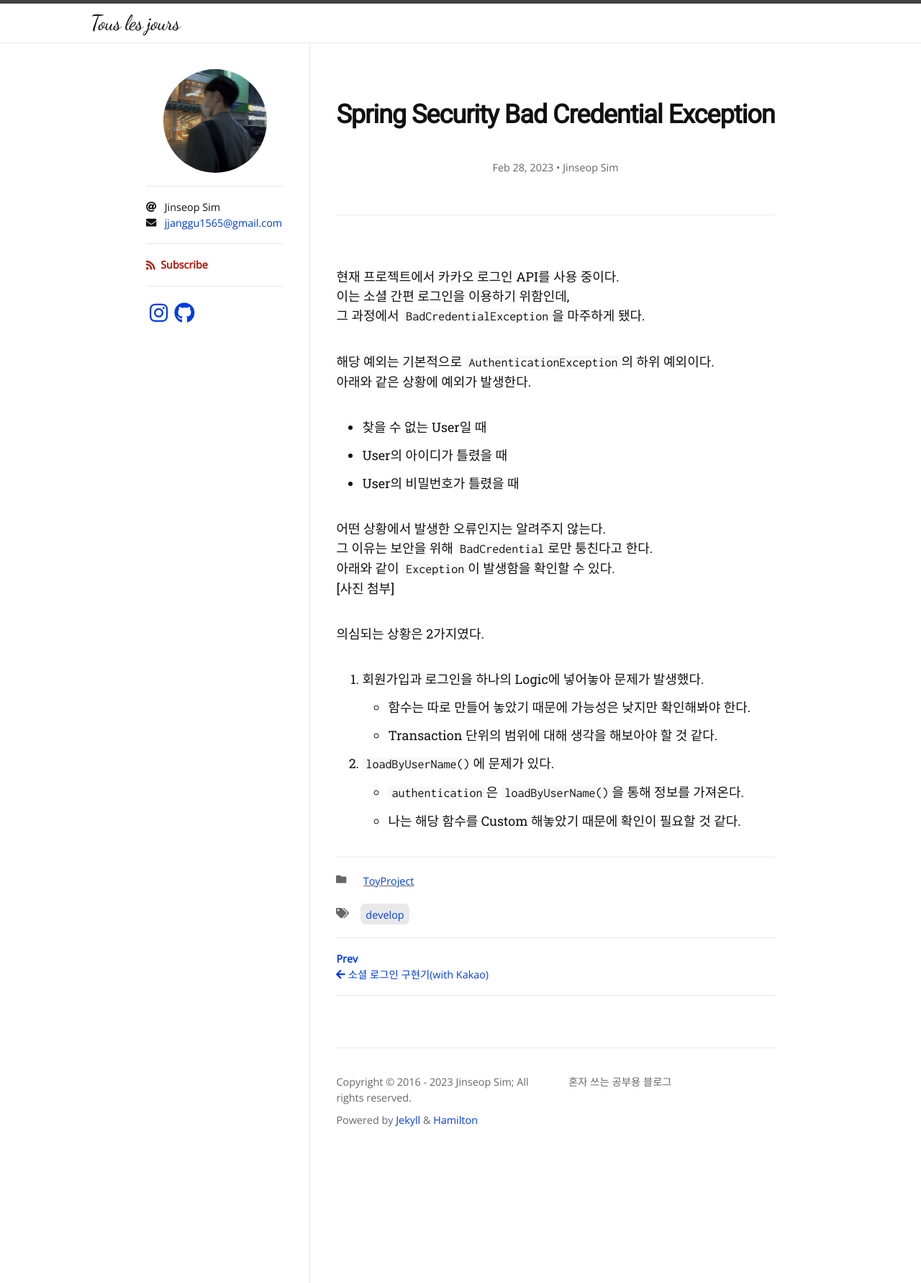
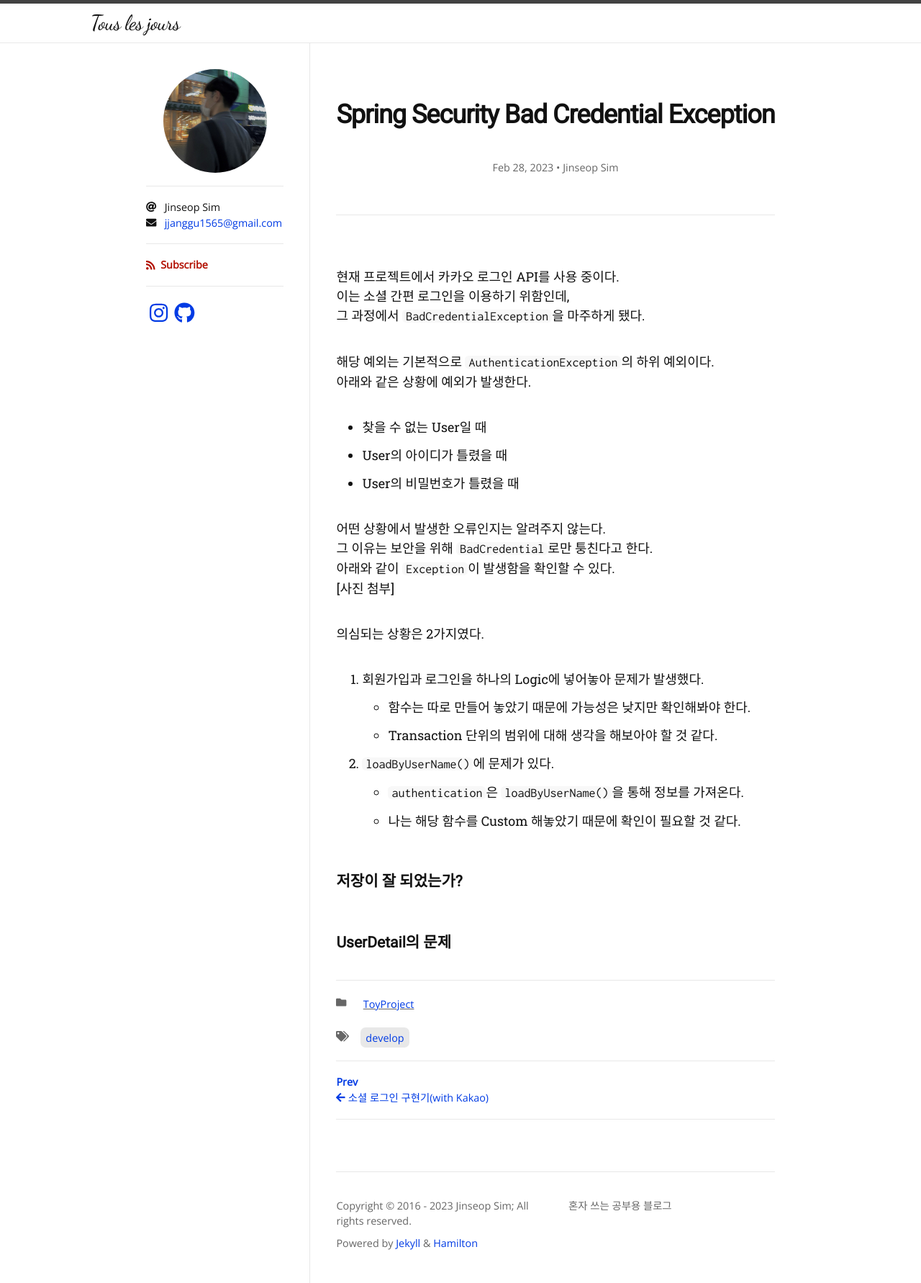
Before and after one commit to Jinseop-Sim/Jinseop-Sim.github.io, a Jekyll site: the page built from _posts/2023-02-28-oauth-login.md, in a window 1280 px wide. Shown: the whole page at 72% size. Built offline with Jekyll 4.4.1, drawn with Linux system fonts in a browser that asks for light colours; nearby versions of some CDN libraries; some web fonts are replaced.

Commit message:
글 내용 추가

````diff
--- a/_posts/2023-02-28-oauth-login.md
+++ b/_posts/2023-02-28-oauth-login.md
@@ -28,3 +28,7 @@
 2. ```loadByUserName()```에 문제가 있다.
   - ```authentication```은 ```loadByUserName()```을 통해 정보를 가져온다.
   - 나는 해당 함수를 Custom 해놓았기 때문에 확인이 필요할 것 같다.
+
+### 저장이 잘 되었는가?
+
+### UserDetail의 문제
````
